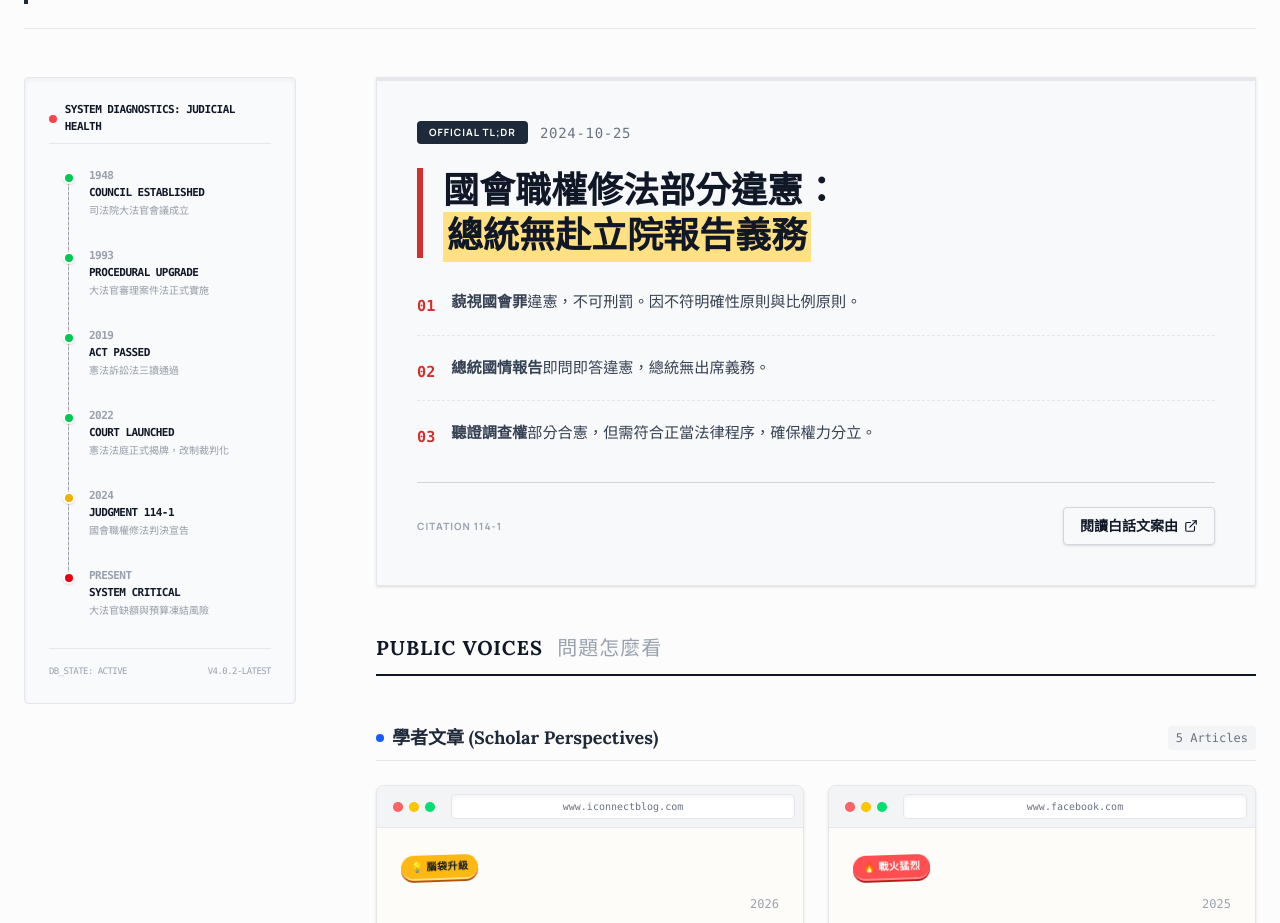
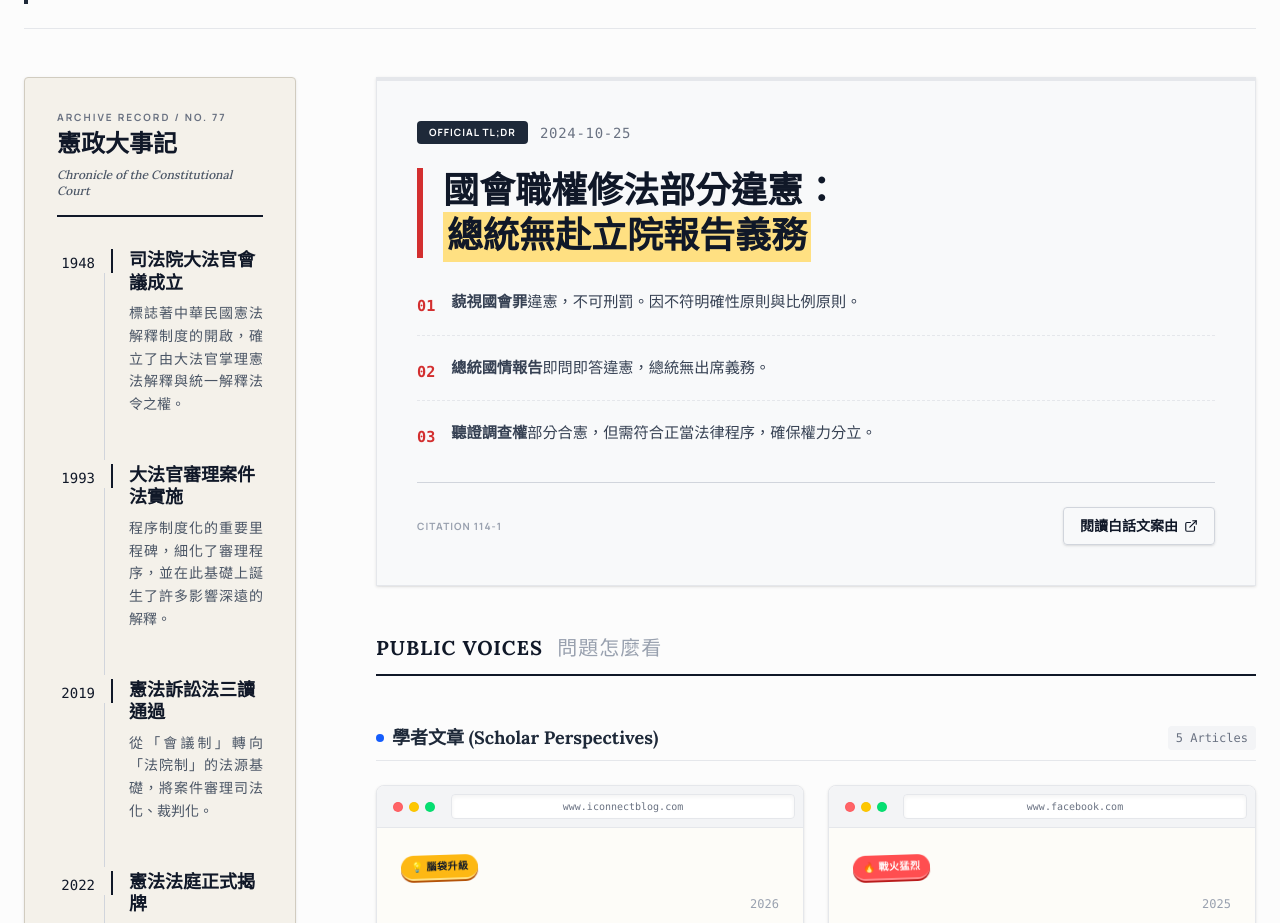
Before and after one commit to ipaaa/constitution, a Next.js app: page /present in a window 1280 px wide. Shown: the part 189-1112 px from the top of the page. Built offline with nearby package versions, Linux system fonts and the light colour scheme.

Commit message:
feat: redesign CourtTimeline as Archive Drawer / Chronicle style

```diff
--- a/src/app/present/page.tsx
+++ b/src/app/present/page.tsx
@@ -39,42 +39,65 @@ const VibeTag = ({ vibe }: { vibe?: string }) => {
 
 const CourtTimeline = () => {
   const milestones = [
-    { year: '1948', label: 'Council Established', detail: '司法院大法官會議成立', status: 'success' },
-    { year: '1993', label: 'Procedural Upgrade', detail: '大法官審理案件法正式實施', status: 'success' },
-    { year: '2019', label: 'ACT PASSED', detail: '憲法訴訟法三讀通過', status: 'success' },
-    { year: '2022', label: 'COURT LAUNCHED', detail: '憲法法庭正式揭牌，改制裁判化', status: 'success' },
-    { year: '2024', label: 'JUDGMENT 114-1', detail: '國會職權修法判決宣告', status: 'warning' },
-    { year: 'Present', label: 'SYSTEM CRITICAL', detail: '大法官缺額與預算凍結風險', status: 'danger' },
+    { year: '1948', label: '司法院大法官會議成立', detail: '標誌著中華民國憲法解釋制度的開啟，確立了由大法官掌理憲法解釋與統一解釋法令之權。', status: 'history' },
+    { year: '1993', label: '大法官審理案件法實施', detail: '程序制度化的重要里程碑，細化了審理程序，並在此基礎上誕生了許多影響深遠的解釋。', status: 'history' },
+    { year: '2019', label: '憲法訴訟法三讀通過', detail: '從「會議制」轉向「法院制」的法源基礎，將案件審理司法化、裁判化。', status: 'history' },
+    { year: '2022', label: '憲法法庭正式揭牌', detail: '裁判化轉型正式啟動，大法官改以「憲法法庭」名義行使職權並公告裁判。', status: 'present' },
+    { year: '2024', label: '114年憲判字第1號', detail: '關於國會職權修法之重大判決，確立了權力分立與法律明確性原則的當代界線。', status: 'critical' },
+    { year: '未來', label: '憲政體制的韌性考驗', detail: '面臨大法官缺額、預算凍結與程序法修法等爭議，憲法法庭的功能完整性將受挑戰。', status: 'danger' },
   ];
 
   return (
-    <div className="font-mono text-[11px] uppercase tracking-tighter bg-gray-50 border border-gray-200 p-6 rounded-sm shadow-inner">
-      <div className="flex items-center gap-2 mb-6 pb-2 border-b border-gray-200">
-        <div className="w-2 h-2 rounded-full bg-red-500 animate-pulse"></div>
-        <span className="font-bold text-gray-900">System Diagnostics: Judicial Health</span>
+    <div className="bg-[#f4f1ea] border border-[#d1ccc0] p-6 lg:p-8 rounded-sm shadow-sm relative overflow-hidden">
+      {/* Archive Header */}
+      <div className="border-b-2 border-gray-900 pb-4 mb-8">
+        <div className="text-[10px] font-bold text-gray-500 uppercase tracking-[0.2em] mb-1">ARCHIVE RECORD / NO. 77</div>
+        <h3 className="text-2xl font-serif font-black text-gray-900 leading-tight">憲政大事記</h3>
+        <p className="text-xs text-gray-600 mt-2 font-serif italic">Chronicle of the Constitutional Court</p>
       </div>
-      <div className="relative pl-4 space-y-8">
-        <div className="absolute left-[19px] top-1 bottom-1 w-px bg-gray-300 border-l border-dashed border-gray-400"></div>
+
+      <div className="space-y-6 relative">
         {milestones.map((m, i) => (
-          <div key={i} className="relative pl-6 group">
-            <div className={`absolute left-[-2px] top-1 w-3 h-3 rounded-full border-2 border-white shadow-sm z-10
-              ${m.status === 'success' ? 'bg-green-500' : m.status === 'warning' ? 'bg-yellow-500' : 'bg-red-600'}`}>
+          <div key={i} className="relative group">
+            {/* Folder Tab Aesthetic */}
+            <div className="flex items-start">
+              <div className={`w-14 shrink-0 font-mono text-sm pt-1 border-r-2 mr-4 text-right pr-4 mb-4 transition-colors
+                ${m.status === 'danger' ? 'border-[#D32F2F] text-[#D32F2F]' : 'border-gray-900 text-gray-900'}`}>
+                {m.year}
+              </div>
+              <div className="flex-1 pb-6 relative">
+                <h4 className={`text-lg font-serif font-bold leading-tight mb-2 group-hover:text-blue-900 transition-colors
+                  ${m.status === 'danger' ? 'text-[#D32F2F]' : 'text-gray-900'}`}>
+                  {m.label}
+                </h4>
+                <p className="text-sm text-gray-600 font-serif leading-relaxed text-justify">
+                  {m.detail}
+                </p>
+                {/* Visual Connector Line */}
+                {i < milestones.length - 1 && (
+                  <div className="absolute left-[-25px] top-6 bottom-[-20px] w-px bg-gray-300"></div>
+                )}
+              </div>
             </div>
-            <div className="flex flex-col gap-0.5">
-              <span className="text-gray-400 font-bold">{m.year}</span>
-              <span className="text-gray-900 font-black leading-none mb-1">{m.label}</span>
-              <span className="text-[10px] text-gray-500 normal-case font-sans tracking-normal leading-tight opacity-70 group-hover:opacity-100 transition-opacity">
-                {m.detail}
-              </span>
-            </div>
+            {/* Important Stamp for danger status */}
+            {m.status === 'danger' && (
+              <div className="absolute -top-1 -right-2 rotate-12 border-2 border-[#D32F2F] text-[#D32F2F] px-2 py-1 text-[10px] font-black uppercase tracking-tighter opacity-70 select-none">
+                Urgent Record
+              </div>
+            )}
           </div>
         ))}
       </div>
-      <div className="mt-8 pt-4 border-t border-gray-200 flex flex-col gap-2">
-         <div className="flex justify-between text-[9px] text-gray-400">
-           <span>DB_STATE: ACTIVE</span>
-           <span>v4.0.2-LATEST</span>
-         </div>
+
+      {/* Footer / Stamp */}
+      <div className="mt-8 pt-6 border-t border-[#d1ccc0] flex justify-between items-center opacity-40 grayscale group hover:grayscale-0 transition-all">
+        <div className="text-[9px] font-mono leading-none">
+          SEC-CAT: CONSTITUTIONAL_EVOLUTION<br/>
+          REF: PUBLIC_VOICES_V2
+        </div>
+        <div className="w-10 h-10 border-2 border-gray-900 rounded-full flex items-center justify-center font-black text-[10px] rotate-[-20deg]">
+          ARCH
+        </div>
       </div>
     </div>
   );
```
